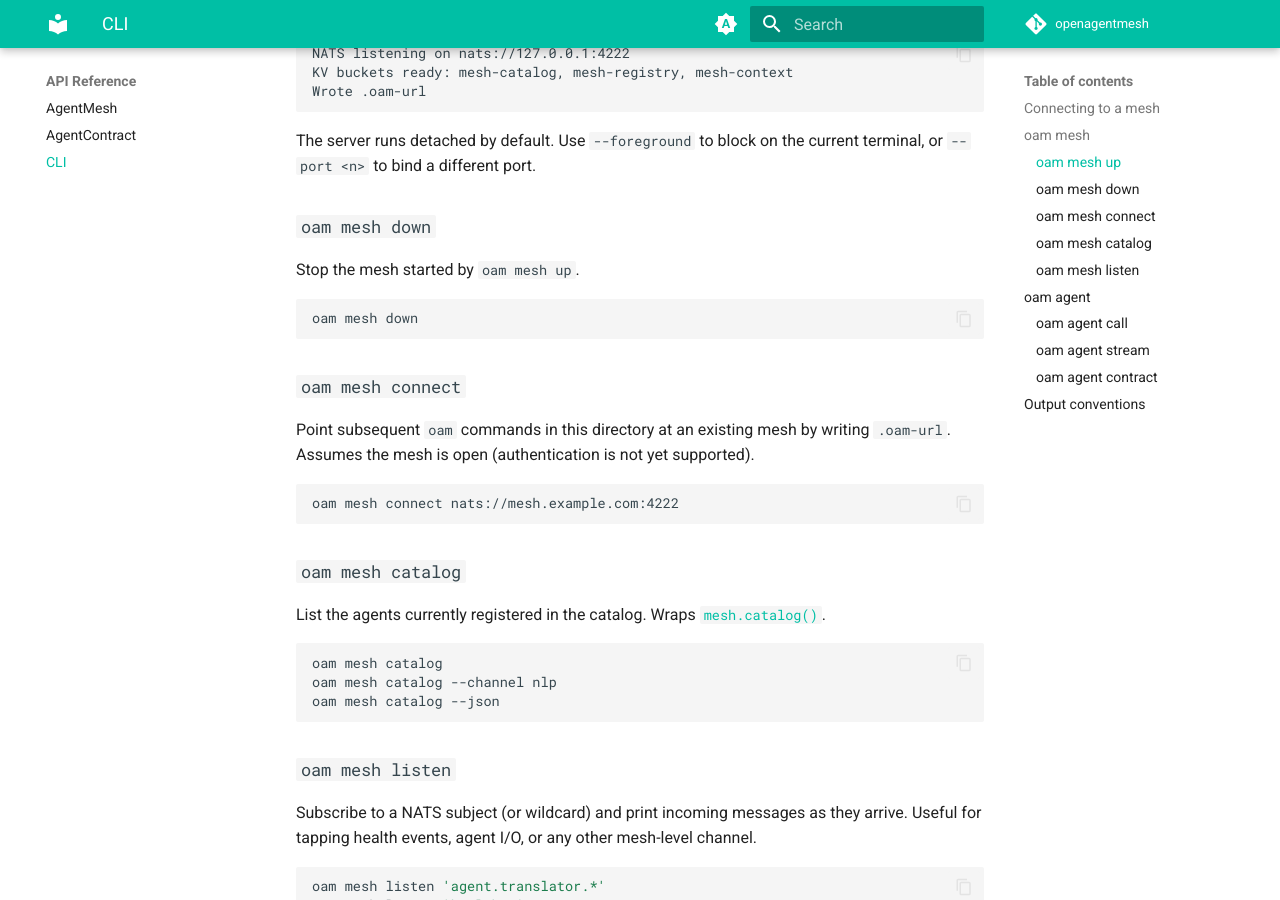
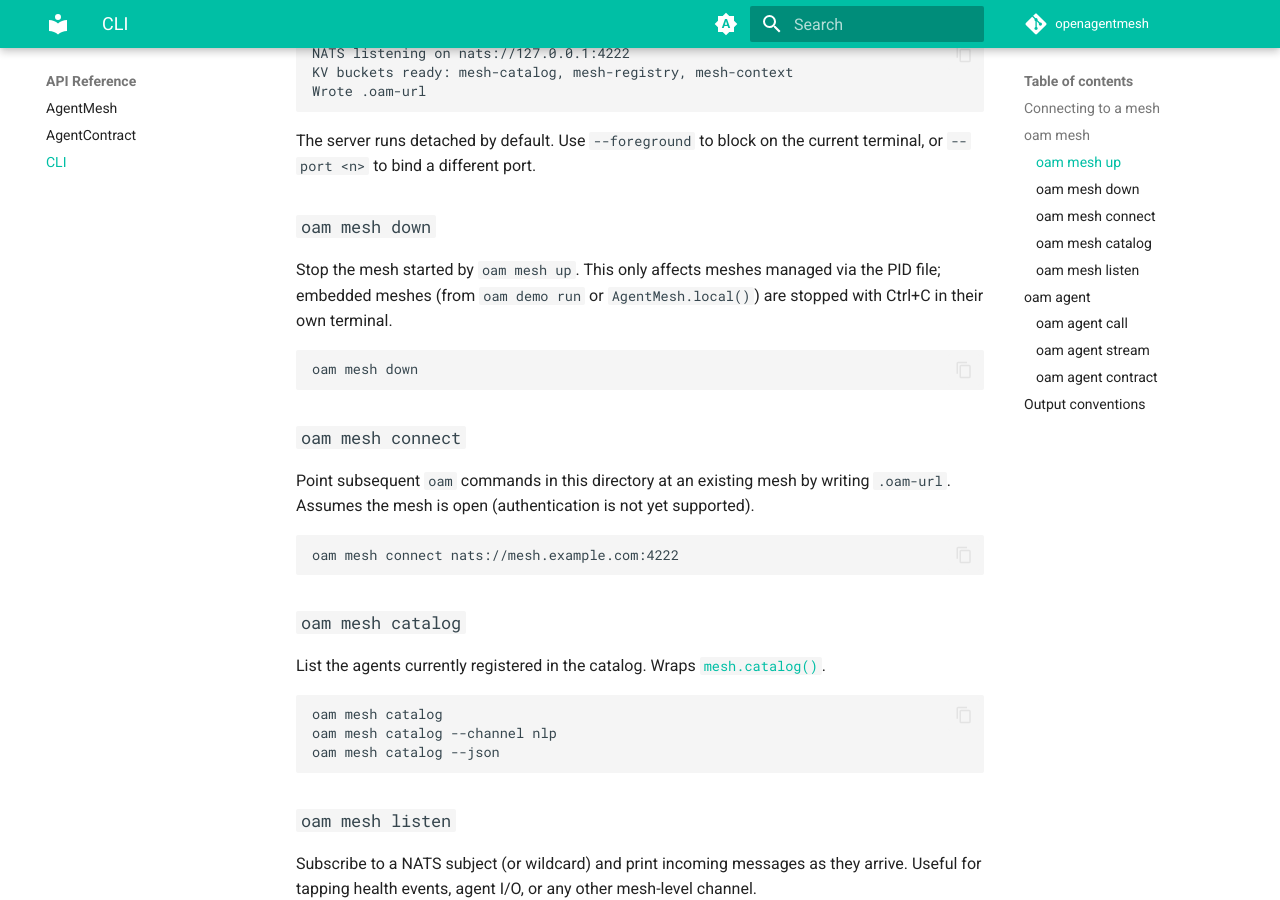
Before and after one commit to openagentmesh/openagentmesh, an MkDocs documentation site: the page built from docs/api/cli.md, in a window 1280 px wide and 900 px high, scrolled down 873 px. Built offline with MkDocs 1.6.1 and Material for MkDocs 9.7.7, drawn with Linux system fonts in a browser that asks for light colours; comment, search, counter and statistics services are not loaded.

Commit message:
docs: clarify oam mesh down scope
Note that it only stops meshes managed via oam mesh up;
embedded meshes from demos or AgentMesh.local() use Ctrl+C.

````diff
--- a/docs/api/cli.md
+++ b/docs/api/cli.md
@@ -42,7 +42,9 @@ current terminal, or `--port <n>` to bind a different port.
 
 ### `oam mesh down`
 
-Stop the mesh started by `oam mesh up`.
+Stop the mesh started by `oam mesh up`. This only affects meshes managed via the
+PID file; embedded meshes (from `oam demo run` or `AgentMesh.local()`) are
+stopped with Ctrl+C in their own terminal.
 
 ```bash
 oam mesh down
````
